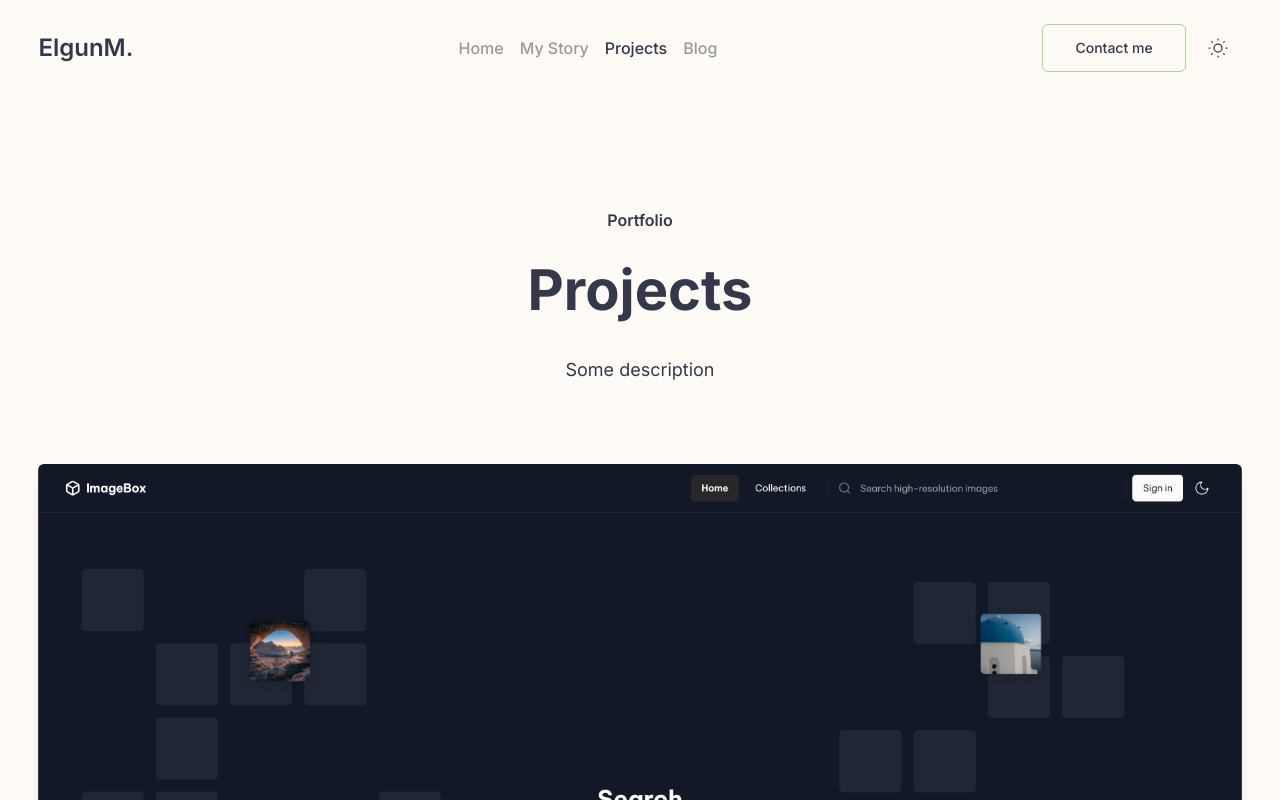
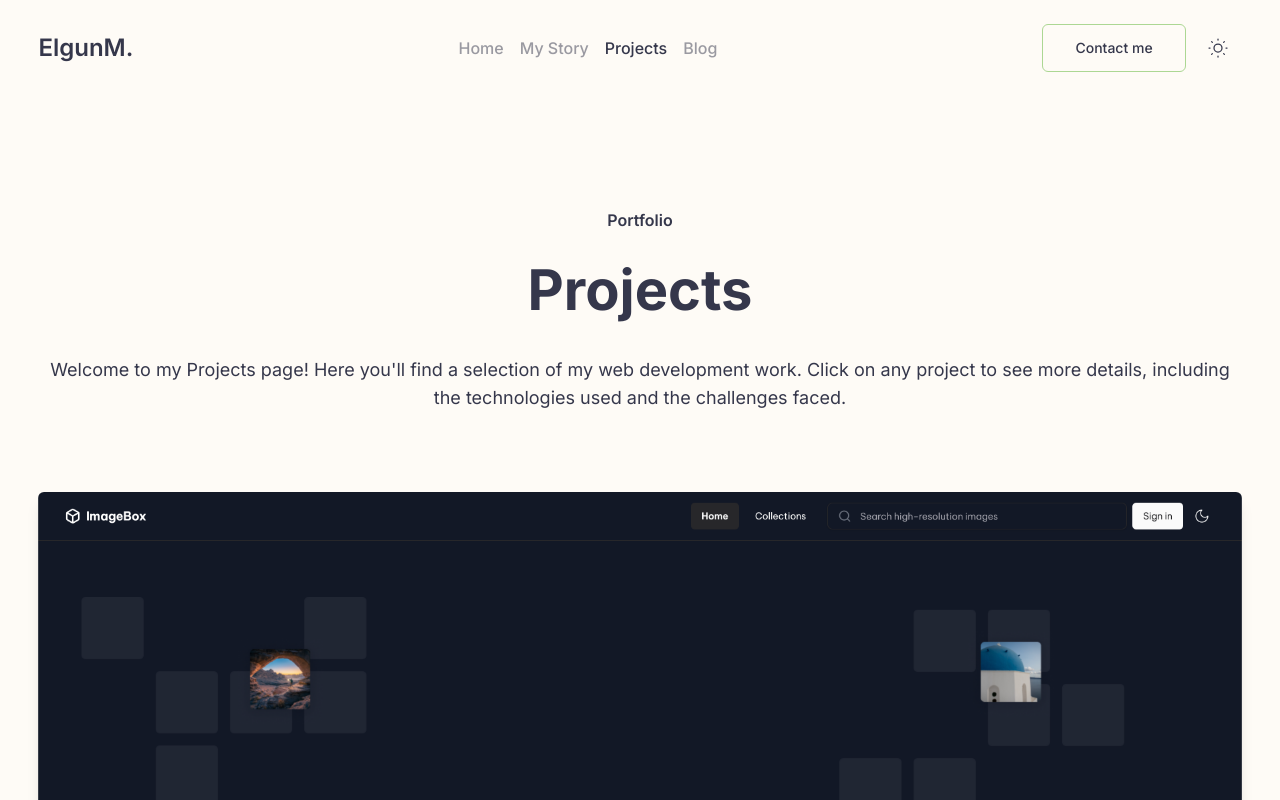
Before and after one commit to Poli2714/em-portfolio, a Next.js app: page /projects in a window 1280 px wide. Shown: the top 800 px of the page. Built offline with nearby package versions, Linux system fonts and the light colour scheme.

Commit message:
feat: add description to projects page

```diff
--- a/src/app/(routes)/blog/page.tsx
+++ b/src/app/(routes)/blog/page.tsx
@@ -1,5 +1,5 @@
+import { ChildPageHeader } from '@/components/ui';
 import { LatestBlogPost } from './components';
-import { ChildPageHeader } from '@/components/ui';
 
 import { blog_posts } from '@/lib/blog-posts';
 
--- a/src/app/(routes)/projects/page.tsx
+++ b/src/app/(routes)/projects/page.tsx
@@ -8,7 +8,7 @@ export default function ProjectsHomePage() {
     <>
       <ChildPageHeader
         className='text-center'
-        description='Some description'
+        description="Welcome to my Projects page! Here you'll find a selection of my web development work. Click on any project to see more details, including the technologies used and the challenges faced."
         mainTitle='Portfolio'
         secondaryTitle='Projects'
       />
```
Also changed, not shown: 1 other file (tests, documents, lock files or other folders).
